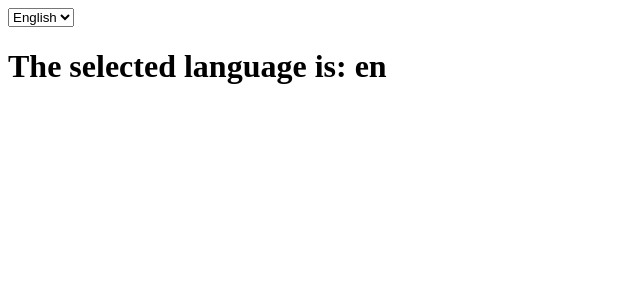
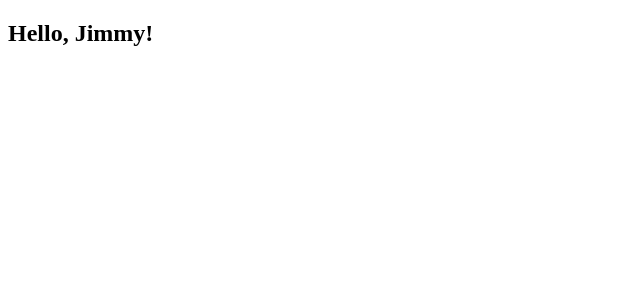
Before and after one commit to GAutuori94/react-exercises, a React (Create React App) app: page / in a window 1280 px wide. Shown: the top 300 px of the page, without its empty margins (0-640 px from the left). Built offline with nearby package versions, Linux system fonts and the light colour scheme.

Commit message:
Welcome function component added to hello.js

```diff
--- a/src/App.js
+++ b/src/App.js
@@ -1,29 +1,11 @@
 import React from "react";
-import { DisplayLanguage } from "./displayLanguage";
-import { LanguageContext } from "./languageContext";
+import { Welcome } from "./hello";
 
 export default class App extends React.Component {
-  state = {
-    language: "en",
-  };
 
-  handleLanguageChange = (event) => {
-    this.setState({
-      language: event.target.value,
-    });
-  };
   render() {
     return (
-        <LanguageContext.Provider value={this.state.language}>
-          <select
-            value={this.state.language}
-            onChange={this.handleLanguageChange}
-          >
-            <option value="en">English</option>
-            <option value="it">Italiano</option>
-          </select>
-          <DisplayLanguage />
-        </LanguageContext.Provider>
+        <Welcome name="Jimmy"/>
     );
   }
 }
--- a/src/displayLanguage.js
+++ /dev/null
@@ -1,23 +0,0 @@
-import React from "react";
-import { LanguageContext } from "./languageContext";
-
-const Strings = {
-en: {
-        CURRENT_LANGUAGE: "The selected language is: "
-    },
-it: {
-        CURRENT_LANGUAGE: "La lingua selezionata è: "
-    }
-}
-
-export class DisplayLanguage extends React.Component {
-    render () {
-        return <div>
-            <LanguageContext.Consumer>
-                {(language)  => {
-                    return <h1> {Strings[language].CURRENT_LANGUAGE} {language}</h1>
-                }}
-            </LanguageContext.Consumer>
-        </div>
-    }
-}
--- /dev/null
+++ b/src/hello.js
@@ -0,0 +1,9 @@
+import React from "react";
+
+export function Welcome({name = "World"}) {
+  return (
+    <div>
+      <h2> Hello, {name}!</h2>
+    </div>
+  );
+}
--- a/src/languageContext.js
+++ /dev/null
@@ -1,3 +0,0 @@
-import { createContext } from "react";
-
-export const LanguageContext = createContext("en")
```
